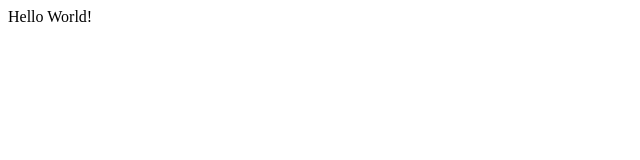
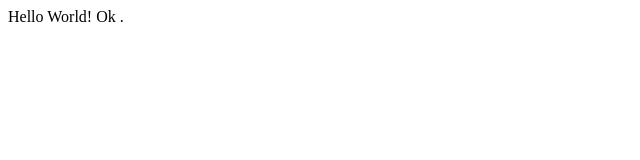
Before and after one commit to Ferull/NewSalam, a plain HTML site: page index.html in a window 1280 px wide. Shown: the full height of the page, 0-640 px from the left. Drawn offline with Linux system fonts and the light colour scheme.

Commit message:
Add new world

```diff
--- a/index.html
+++ b/index.html
@@ -7,6 +7,7 @@
     <title>Document</title>
   </head>
   <body>
-    Hello World!
+    Hello World! Ok
   </body>
 </html>
+.
```
